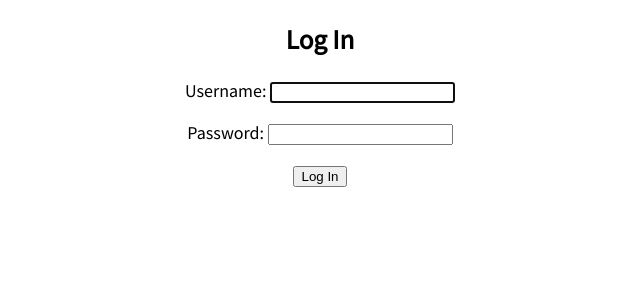
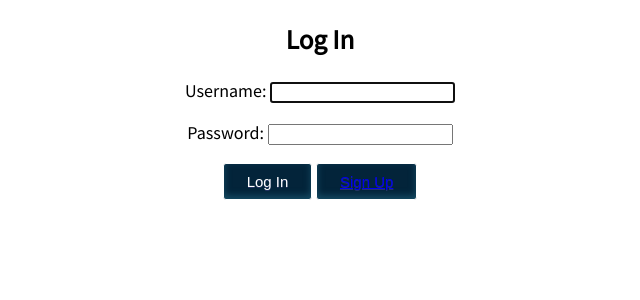
Before and after one commit to ecbishop1055/Shouganai, a Django app: page /accounts/login/ in a window 1280 px wide. Shown: the part 174-474 px from the top of the page, without its empty margins (320-960 px from the left). Run offline with Django 3.2, Linux system fonts and the light colour scheme.

Commit message:
changed some buttons and styling

```diff
--- a/static/css/base.css
+++ b/static/css/base.css
@@ -61,3 +61,25 @@ post-entry h2{
     height: 10rem;
     width: 15rem;
 }
+
+.myButton {
+	box-shadow:inset 0px -3px 7px 0px #164d66;
+	background-color:#03243a;
+	border-radius:3px;
+	border:1px solid #ffffff;
+	display:inline-block;
+	cursor:pointer;
+	color:#ffffff;
+	font-family:Arial;
+	font-size:15px;
+	padding:9px 23px;
+	text-decoration:none;
+	text-shadow:0px 1px 0px #263666;
+}
+.myButton:hover {
+	background-color:#279ff0;
+}
+.myButton:active {
+	position:relative;
+	top:1px;
+}
--- a/templates/registration/login.html
+++ b/templates/registration/login.html
@@ -6,7 +6,10 @@
 <form method="post">
     {% csrf_token %}
     {{ form.as_p }}
-    <button type="submit">Log In</button>
+    <button class="myButton" type="submit">Log In</button>
+    <button class="myButton" type="submit">
+        <a href="{% url 'signup' %}">Sign Up</a>
+    </button>
 </form>
 
 {% endblock content %}
```
Also changed, not shown: db.sqlite3.
